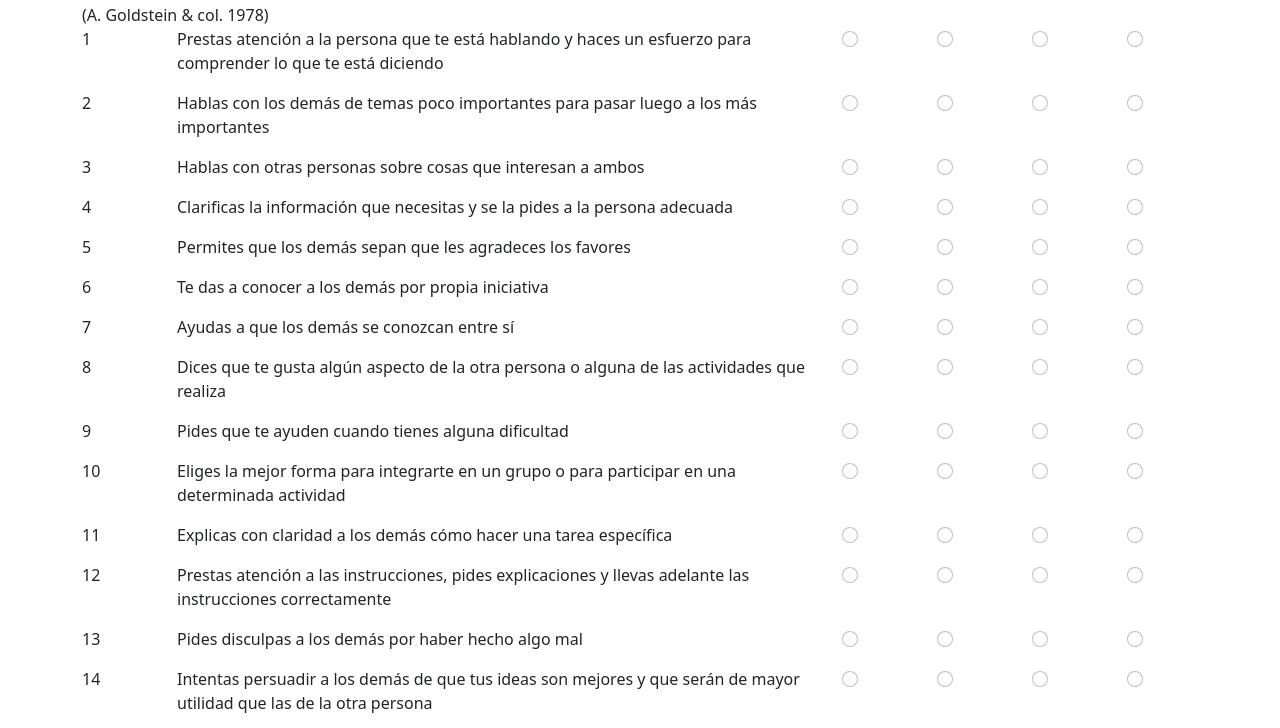
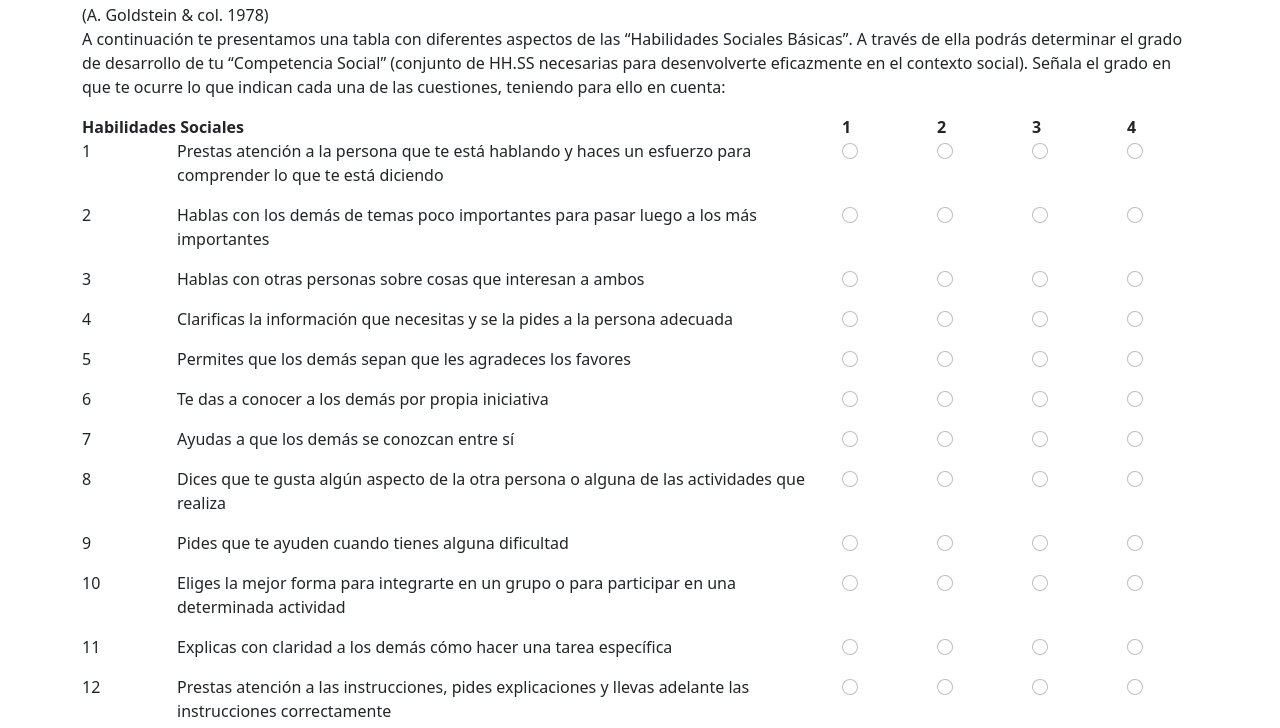
Before and after one commit to CeballosAndres/socialSkillsTest, a plain HTML site: page index.html in a window 1280 px wide. Shown: the part 53-781 px from the top of the page. Drawn offline with nearby package versions, Linux system fonts and the light colour scheme.

Commit message:
add instructions

```diff
--- a/index.html
+++ b/index.html
@@ -1,5 +1,5 @@
 <!doctype html>
-<html lang="es">
+<html lang="es-Mx">
 
 <head>
     <meta charset="utf-8">
@@ -7,10 +7,11 @@
     <!-- Bootstrap CSS -->
     <link href="https://cdn.jsdelivr.net/npm/bootstrap@5.0.1/dist/css/bootstrap.min.css" rel="stylesheet"
         integrity="sha384-+0n0xVW2eSR5OomGNYDnhzAbDsOXxcvSN1TPprVMTNDbiYZCxYbOOl7+AMvyTG2x" crossorigin="anonymous">
-    <title>Hello, world!</title>
+    <title>Escala de Habilidades Sociales</title>
 </head>
 
 <body>
+
     <div class="container">
         <div class="row">
             <div class="col">
@@ -21,6 +22,26 @@
             <div class="col">
                 <quote>(A. Goldstein & col. 1978)</quote>
             </div>
+        </div>
+        <div class="row">
+            <div class="col">
+                <p>A continuación te presentamos una tabla con diferentes aspectos de las “Habilidades Sociales
+                    Básicas”. A
+                    través de ella podrás determinar el grado de desarrollo de tu “Competencia Social” (conjunto de
+                    HH.SS
+                    necesarias para desenvolverte eficazmente en el contexto social). Señala el grado en que te ocurre
+                    lo
+                    que indican cada una de las cuestiones, teniendo para ello en cuenta:</p>
+            </div>
+        </div>
+        <div class="row">
+            <div class="col-8 center-text">
+                <strong>Habilidades Sociales</strong>
+            </div>
+            <div class="col-1"><strong>1</strong></div>
+            <div class="col-1"><strong>2</strong></div>
+            <div class="col-1"><strong>3</strong></div>
+            <div class="col-1"><strong>4</strong></div>
         </div>
         <div class="test" id="test">
             <!-- Insert here with jquery -->
```
